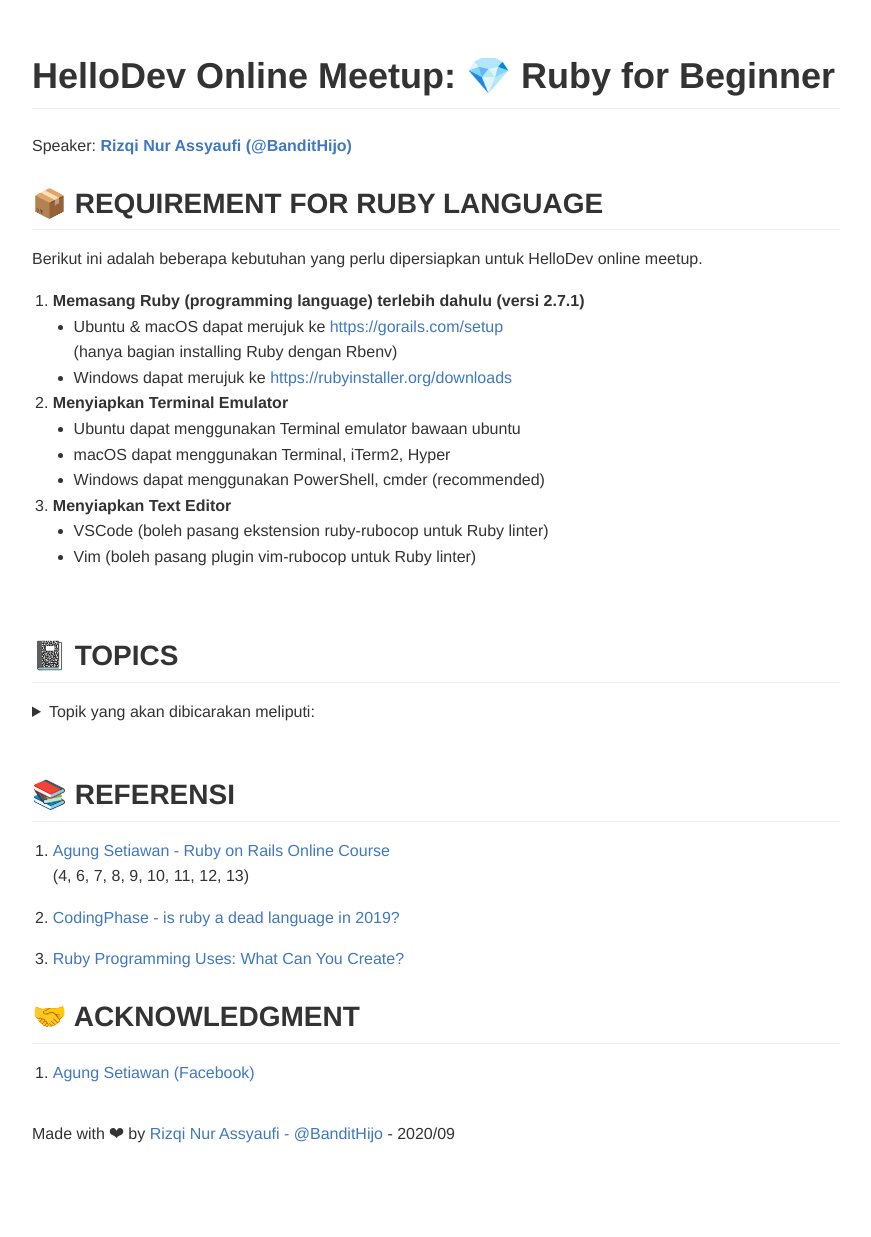
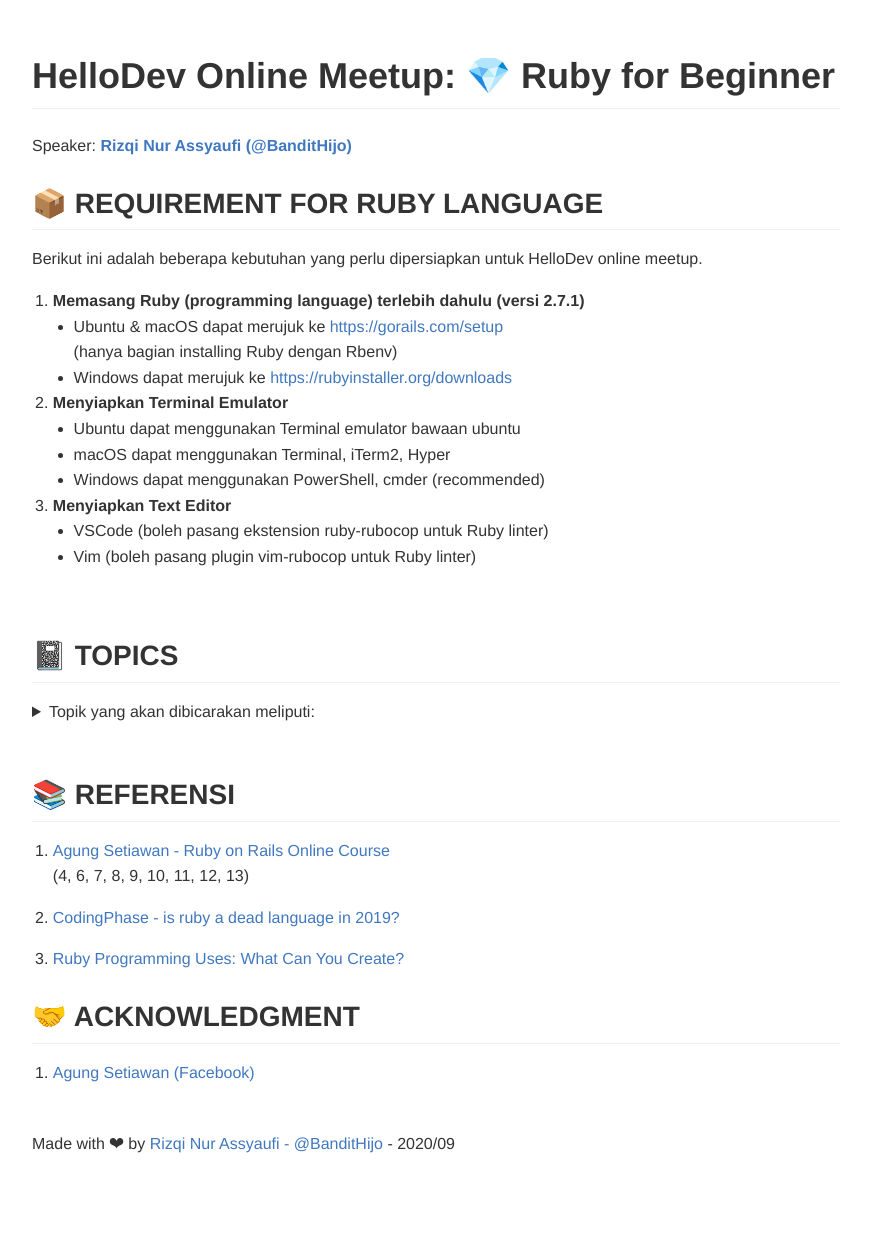
Before and after one commit to bandithijo/hellodev_ruby_meetup, a Jekyll site: the page built from README.md, in a window 1280 px wide. Shown: the whole page, without its empty margins (204-1075 px from the left). Built offline with Jekyll 4.4.1, drawn with Linux system fonts in a browser that asks for light colours; our own code applies the rules of GitHub Pages for plain Markdown files; Markdown is read by kramdown in place of the engine named in the settings; after the commit the page ends 1211 px from its top, so only the background shows below that.

Commit message:
Styleing the footer update 1

```diff
--- a/assets/css/style.css
+++ b/assets/css/style.css
@@ -5,8 +5,12 @@
 }
 
 .site-footer {
-  margin: 0 auto;
-  padding: 20px 0;
+  margin: 0;
+  padding: 30px 0 0 0;
+}
+
+.site-footer p {
+  margin-bottom: 0 !important;
 }
 
 .margin-tb-zero,
```
